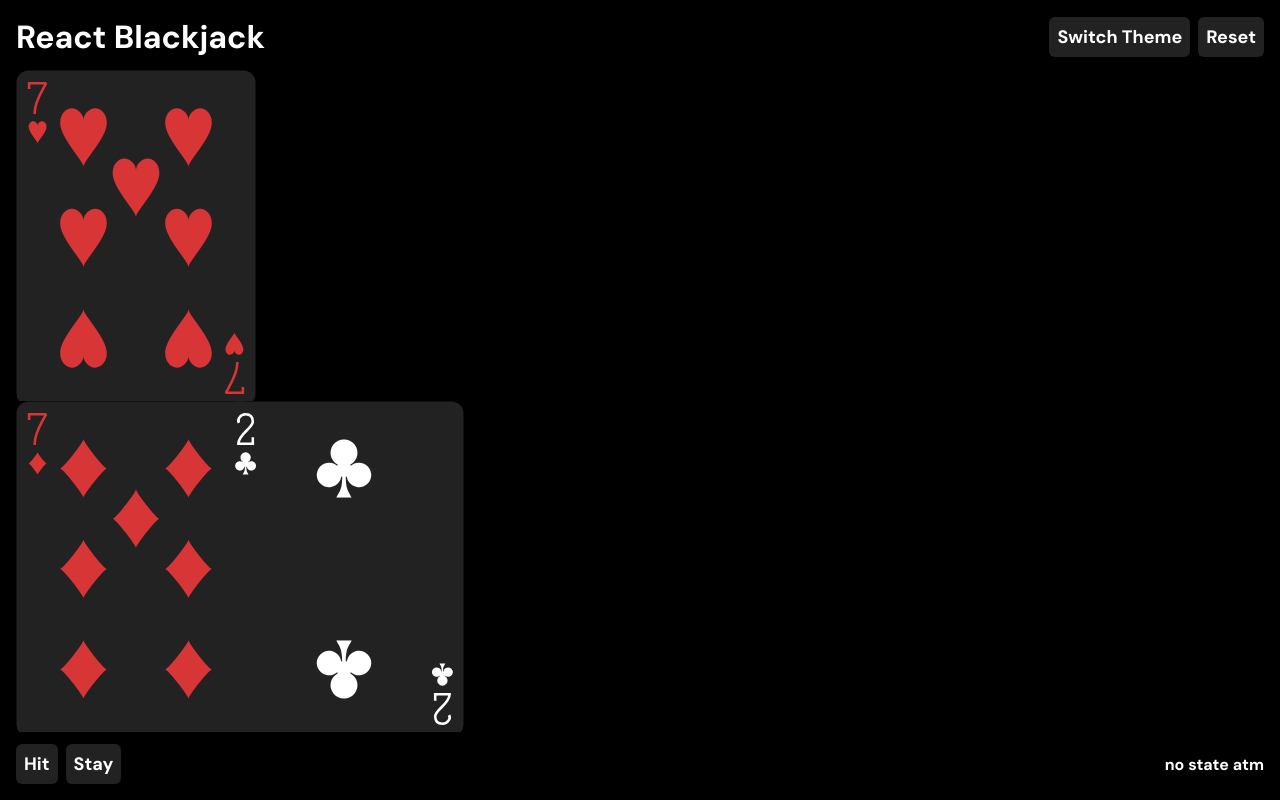
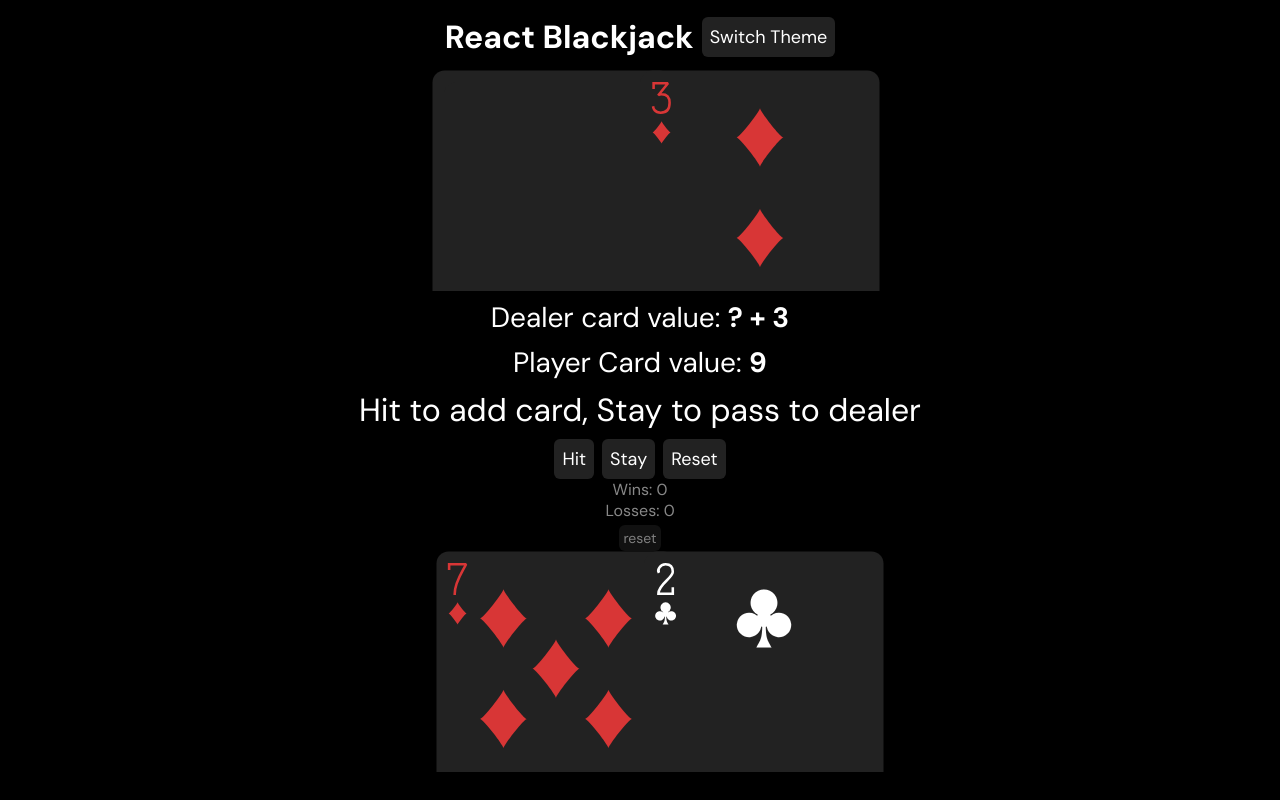
Before and after one commit to cyfinfaza/blackjack-apcs, a React (Create React App) app: page / in a window 1280 px wide. Built offline with nearby package versions, Linux system fonts and the light colour scheme.

Commit message:
finished game logic and layout
Co-authored-by: cyfinfaza <cyfinfaza@users.noreply.github.com>

```diff
--- a/public/index.html
+++ b/public/index.html
@@ -25,9 +25,21 @@
       Learn how to configure a non-root public URL by running `npm run build`.
     -->
     <title>React App</title>
+    <style>
+      body{
+        background-color: black;
+        color: white;
+      }
+    </style>
   </head>
   <body>
+    <script>
+      if(window.localStorage.getItem('lightTheme')=='true'){
+        document.body.classList.add('theme-light')
+      }
+    </script>
     <noscript>You need to enable JavaScript to run this app.</noscript>
+
     <div id="root"></div>
     <!--
       This HTML file is a template.
--- a/src/App.jsx
+++ b/src/App.jsx
@@ -65,8 +65,9 @@ const allCards = [
 
 function App() {
   const possibleCardArray = useRef(allCards);
-  const [directionState, setDirectionState] = useState("no state atm");
-  const [dealerPlay, setDealerPlay] = useState(0);
+  const [directionState, setDirectionState] = useState(
+    "Hit to add card, Stay to pass to dealer"
+  );
   function getCard() {
     var getCardIndex = Math.floor(
       Math.random() * possibleCardArray.current.length
@@ -77,18 +78,10 @@ function App() {
     // setDirectionState("just added a " + cardToAdd);
     return cardToAdd;
   }
-  /*
-  function getFlipped(){
-    if(possibleCardArray.length == 52){
-      return true;
-    }
-    return false;
-
-  }
-  */
   const [dealerCardState, setDealerCardState] = useState([]);
   const [playerCardState, setPlayerCardState] = useState([]);
   const [playerChoice, setPlayerChoice] = useState(true);
+  const [isHidden, setIsHidden] = useState(false);
 
   function placeDealerCard(isFlipped = false) {
     setDealerCardState([
@@ -129,9 +122,17 @@ function App() {
     return mapping[cardType.charAt(0)];
   }
 
-  function getDeckValue(cards) {
+  function getDeckValue(cards, tryNumWithA1 = 0) {
     let sum = 0;
-    cards.forEach((card) => (sum += getCardValue(card.card)));
+    let numA1s = 0;
+    cards.forEach((card) => {
+      if(card.card.charAt(0)=='A'){
+        numA1s++;
+      }
+      sum += getCardValue(card.card, numA1s<=tryNumWithA1)
+    });
+    console.log(numA1s)
+    if (sum > 21 && numA1s>tryNumWithA1) return getDeckValue(cards, tryNumWithA1+1);
     return sum;
   }
 
@@ -141,9 +142,11 @@ function App() {
       { card: getCard(), flipped: false },
     ];
     const initialPlayerDeck = [
-      { card: getCard(), flipped: false},
-      { card: getCard(), flipped: false}
-    ]
+      { card: getCard(), flipped: false },
+      { card: getCard(), flipped: false },
+      // { card: 'AH', flipped: false },
+      // { card: 'AD', flipped: false },
+    ];
     setPlayerCardState(initialPlayerDeck);
     setDealerCardState(initialDealerDeck);
     console.log(getDeckValue(initialDealerDeck));
@@ -154,28 +157,66 @@ function App() {
     console.log(deckVal);
     if (deckVal > 21) {
       setDirectionState("Player bust! Dealer wins!");
-      setPlayerChoice(false)
+      updateScore('losses')
+          setPlayerChoice(false);
     }
   }, [playerCardState]);
 
-  useEffect(() => {
-    var dealerDeckVal = getDeckValue(dealerCardState);
-    var gameOver = false;
+  function updateScore(condition){
+    window.localStorage.setItem(condition, (parseInt(window.localStorage.getItem(condition))||0)+1)
+  }
+
+  const playerStayed = useRef(false);
+
+  // useEffect(() => {
+  //   if(playerStayed.current){
+
+  //   }
+  // }, [dealerCardState]);
+
+  function dealerPlays() {
+    var dealerTempDeck = dealerCardState;
     console.log(getDeckValue(dealerCardState));
-    dealerDeckVal = getDeckValue(dealerCardState);
-    //while(gameOver==false){
-    if(dealerDeckVal > 21){
+    while (true) {
+      var dealerDeckVal = getDeckValue(dealerTempDeck);
+      console.log(dealerDeckVal);
+      if (dealerDeckVal > 21) {
         setDirectionState("Dealer bust! Player wins!");
-      gameOver=true;
-    } else if(dealerDeckVal>getDeckValue(playerCardState)){
+        updateScore('wins')
+        break;
+      } else if (dealerDeckVal >= 17) {
+        if (dealerDeckVal > getDeckValue(playerCardState)) {
           setDirectionState("Dealer wins!");
-      gameOver=true;
-    } else{
-      placeDealerCard(false);
+          updateScore('losses')
+        } else {
+          setDirectionState("Dealer loses!");
+          updateScore('wins')
         }
-  //ssszxsazWDXQsazWDXQsdfzxsazDXWf sdfxcv }
-  } , [dealerPlay]);
+        break;
+      } else {
+        dealerTempDeck = [
+          ...dealerCardState,
+          {
+            card: getCard(),
+            flipped: false,
+          },
+        ];
+      }
+    }
+    setDealerCardState(
+      dealerTempDeck.map((elem) => {
+        elem.flipped = false;
+        return elem;
+      })
+    );
+    setPlayerChoice(false);
+  }
 
+  // function hideDealerCards(){
+  //   if(isHidden){
+  //     return ""
+  //   }
+  // }
 
   return (
     <div className={pageStyle.container}>
@@ -184,12 +225,12 @@ function App() {
         <div className="buttonPanel">
           <button
             onClick={() => {
+              window.localStorage.setItem('lightTheme', !document.body.classList.contains('theme-light'))
               document.querySelector("body").classList.toggle("theme-light");
             }}
           >
             Switch Theme
           </button>
-          <button onClick={() => window.location.reload()}>Reset</button>
         </div>
       </div>
       <div className={pageStyle.content}>
@@ -201,17 +242,28 @@ function App() {
           </div>
           {<div>{placeDealerCard}</div>}
         </div>
-        <div className={pageStyle.playerCards}>
-          {playerCardState.map((element) => (
-            <Card type={element.card} flipped={element.flipped} />
-          ))}
-        </div>
+        <div className={pageStyle.cardValueMonitor}>
+          <p>
+            Dealer card value:{" "}
+            <span>
+              {!isHidden
+                ? "? + " +
+                  getDeckValue(dealerCardState.filter((elem) => !elem.flipped))
+                : getDeckValue(dealerCardState)}
+            </span>
+          </p>
+          <p>
+            Player Card value: <span>{getDeckValue(playerCardState)}</span>
+          </p>
         </div>
         <div className={pageStyle.actionsPanel}>
+          <p>{directionState}</p>
+          {
             <div style={{ display: "flex", gap: "8px" }}>
-          {playerChoice &&
+              {playerChoice && (
                 <>
                   <button
+                    className={pageStyle.hoversGreen}
                     onClick={() => {
                       placeCard();
                     }}
@@ -219,16 +271,30 @@ function App() {
                     Hit
                   </button>
                   <button
+                    className={pageStyle.hoversRed}
                     onClick={() => {
-                  setDealerPlay(dealerPlay+1);
+                      dealerPlays();
+                      setIsHidden(true);
                     }}
                   >
                     Stay
                   </button>
                 </>
+              )}
+              <button onClick={() => window.location.reload()}>Reset</button>
+            </div>
           }
         </div>
-        <p>{directionState}</p>
+        <div className={pageStyle.scorePanel}>
+          <p>Wins: {window.localStorage.getItem('wins')||0}</p>
+          <p>Losses: {window.localStorage.getItem('losses')||0}</p>
+          <button onClick={()=>{window.localStorage.removeItem('wins'); window.localStorage.removeItem('losses')}}>reset</button>
+        </div>
+        <div className={pageStyle.playerCards}>
+          {playerCardState.map((element) => (
+            <Card type={element.card} flipped={element.flipped} />
+          ))}
+        </div>
       </div>
     </div>
   );
--- a/src/App.module.css
+++ b/src/App.module.css
@@ -14,6 +14,7 @@
   width: 100%;
   /* padding: 8px; */
   box-sizing: border-box;
+
 }
 
 .header>*{
@@ -23,7 +24,9 @@
 .header{
   display: flex;
   align-items: center;
-  justify-content: space-between;
+  /* justify-content: space-between; */
+  justify-content: center;
+  gap: 8px;
 }
 
 .content{
@@ -43,11 +46,12 @@
   gap: 8px;
   overflow-x: auto;
   overflow-y: hidden;
+  justify-content: center;
 }
 
-.dealerCards{
+/* .dealerCards{
   justify-content: space-between;
-}
+} */
 
 .dealerCards>div{
   display: flex;
@@ -60,12 +64,54 @@
 
 .actionsPanel{
   display: flex;
-  justify-content: space-between;
+  flex-direction: column;
+  justify-content: flex-start;
   align-items: center;
+  gap: 8px;
 }
 
 .actionsPanel>p{
   margin: 0;
+  font-size: 32px;
+}
+
+.cardValueMonitor>p{
+  font-size: 28px;
+  /* color: var(--foreground-color); */
+  font-weight: 400;
+  margin-block: 8px;
+  text-align: center;
+}
+
+.cardValueMonitor>p>span{
+  font-weight: 700;
+  /* color: var(--text-color); */
+}
+
+.hoversRed:hover{
+  background-color: red;
+}
+
+.hoversGreen:hover{
+  background-color: green;
+}
+
+.scorePanel{
+  display: flex;
+  align-items: center;
+  flex-direction: column;
+}
+
+.scorePanel>button{
+  font-size: 14px;
+  padding: 4px;
+  margin-top: 4px;
+  opacity: 0.5;
+}
+
+.scorePanel>p{
+  margin: 0;
+  color: #888;
 }
 
 /* .header{
--- a/src/global.css
+++ b/src/global.css
@@ -1,4 +1,4 @@
-@import url('https://fonts.googleapis.com/css2?family=DM+Sans:ital,wght@0,700;1,400&display=swap');
+@import url('https://fonts.googleapis.com/css2?family=DM+Sans:wght@400;700&display=swap');
 
 body{
   --theme-transition: 0.5s ease;
```
Lines whose indentation alone changed are shown as unchanged.
